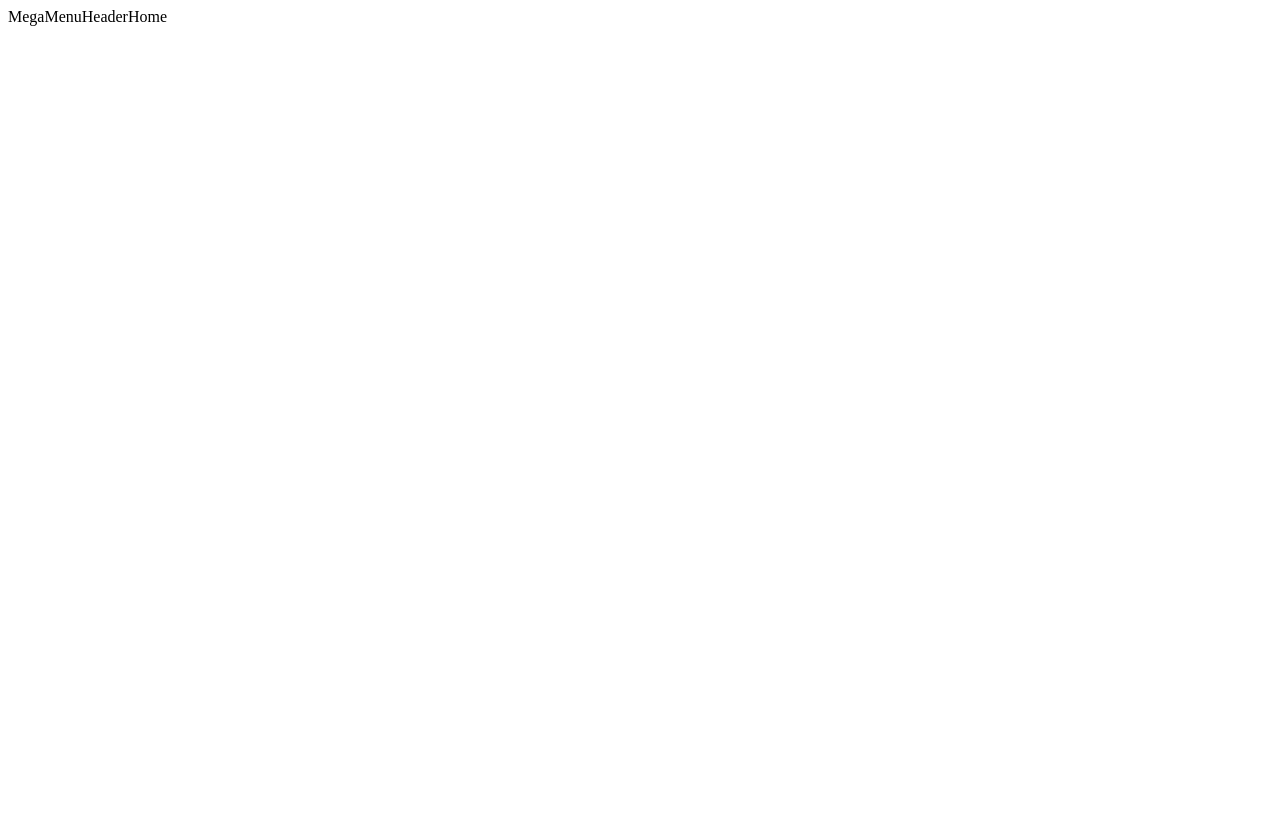
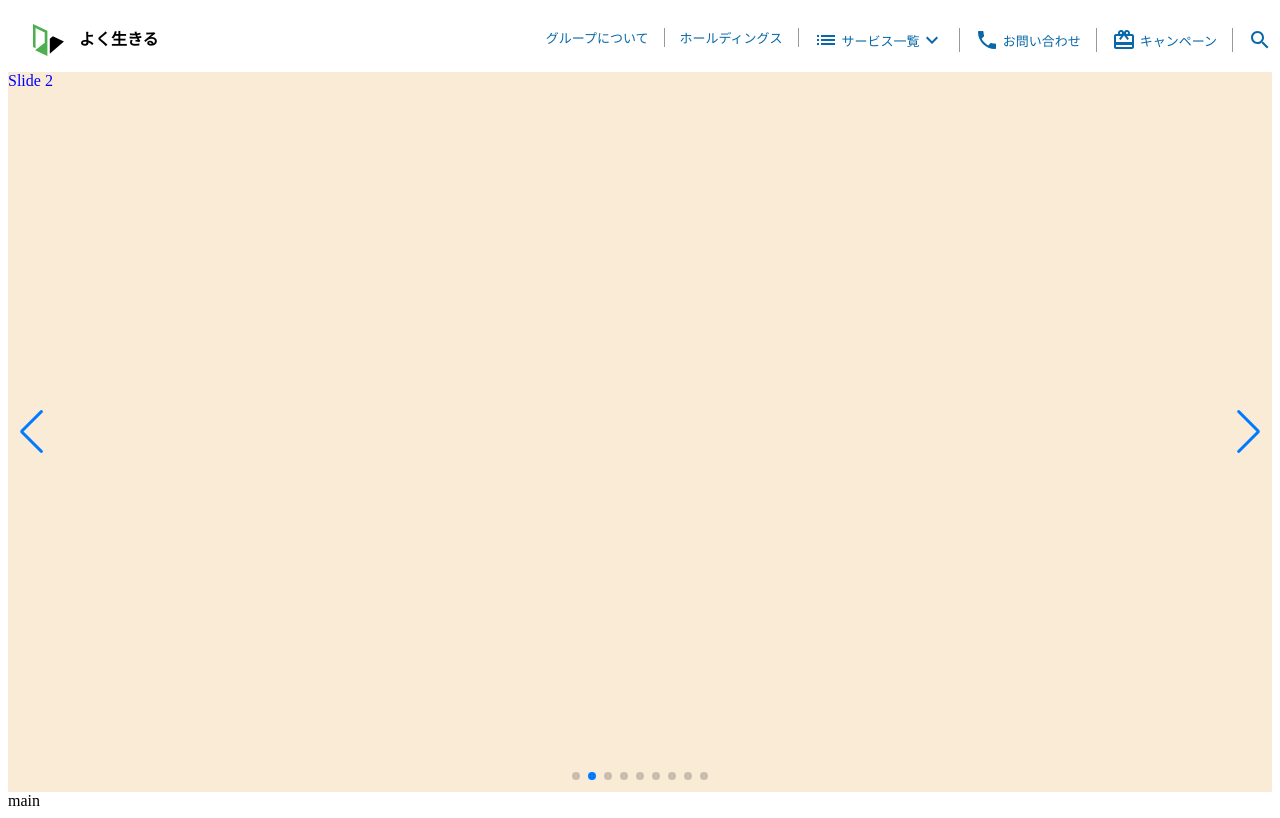
Before and after one commit to masui-maho-mwz/page-design-gallery-2, a Next.js app: page /mega-menu-header in a window 1280 px wide. Built offline with nearby package versions, Linux system fonts and the light colour scheme.

Commit message:
fix: メガメニュー付きページ作成開始

```diff
--- a/package.json
+++ b/package.json
@@ -15,7 +15,8 @@
     "next": "14.2.2",
     "normalize.css": "^8.0.1",
     "react": "^18",
-    "react-dom": "^18"
+    "react-dom": "^18",
+    "swiper": "^11.1.3"
   },
   "devDependencies": {
     "@types/node": "^20",
--- /dev/null
+++ b/src/app/mega-menu-header/header/index.tsx
@@ -0,0 +1,62 @@
+import 'swiper/css';
+import 'swiper/css/navigation';
+import 'swiper/css/pagination';
+
+import { AbstractLogo } from '@/app/components/elements/logos/tech-quest-logo';
+import CardGiftcardIcon from '@mui/icons-material/CardGiftcard';
+import KeyboardArrowDownIcon from '@mui/icons-material/KeyboardArrowDown';
+import ListIcon from '@mui/icons-material/List';
+import LocalPhoneIcon from '@mui/icons-material/LocalPhone';
+import SearchIcon from '@mui/icons-material/Search';
+import styles from './styles.module.css';
+
+export const Header = () => {
+  return (
+    <div className={styles.root}>
+      <h1 className={styles.title}>
+        <a href="" className={styles.logo}>
+          <AbstractLogo />
+        </a>
+        <a href="" className={styles.text}>
+          よく生きる
+        </a>
+      </h1>
+      {/* TODO: <nav>クリック後に開くサービス一覧</nav> */}
+      <ul className={styles.items}>
+        <li>
+          <a href="" className={styles.item}>
+            グループについて
+          </a>
+        </li>
+        <li>
+          <a href="" className={styles.item}>
+            ホールディングス
+          </a>
+        </li>
+        <li>
+          <a href="" className={styles.item}>
+            <ListIcon className={styles.icon} />
+            サービス一覧
+            <KeyboardArrowDownIcon />
+          </a>
+        </li>
+        <li>
+          <a href="" className={styles.item}>
+            <LocalPhoneIcon className={styles.icon} />
+            お問い合わせ
+          </a>
+        </li>
+        <li>
+          <a href="" className={styles.item}>
+            <CardGiftcardIcon className={styles.icon} />
+            キャンペーン
+          </a>
+        </li>
+        <li className={styles.item}>
+          <SearchIcon className={styles.search} />
+        </li>
+      </ul>
+      {/* TODO: <ul>虫眼鏡ホバーで表示される検索窓的なやつ</ul> */}
+    </div>
+  );
+};
--- /dev/null
+++ b/src/app/mega-menu-header/header/styles.module.css
@@ -0,0 +1,55 @@
+.root {
+  background-color: #fff;
+  display: flex;
+  position: fixed;
+  justify-content: space-between;
+  align-items: center;
+  width: 100%;
+  height: 64px;
+}
+
+.title {
+  margin-left: 25px;
+  display: flex;
+  align-items: center;
+}
+
+.logo {
+  display: flex;
+  align-items: center;
+}
+
+.text {
+  margin-left: 15px;
+  font-size: 16px;
+  line-height: 1.4;
+  text-decoration: none;
+  color: #000000;
+}
+
+.items {
+  display: flex;
+  list-style: none;
+}
+
+.item {
+  display: flex;
+  align-items: center;
+  font-size: 13px;
+  padding: 0 15px;
+  text-decoration: none;
+  color: #0868a8;
+  border-right: 1px solid #999999;
+}
+
+.item:hover {
+  color: #999999;
+}
+
+.icon {
+  margin-right: 0.25rem;
+}
+
+.search {
+  width: 75px;
+}
--- a/src/app/mega-menu-header/page.tsx
+++ b/src/app/mega-menu-header/page.tsx
@@ -1,3 +1,28 @@
+// import styles from './styles.module.css';
+import { Header } from '@/app/mega-menu-header/header';
+import { Slider } from '@/app/mega-menu-header/slider';
+
+// const images = [
+//   'public/images/sample_img1jpg.jpg',
+//   './../../../public/images/sample_img1jpg.jpg',
+//   './../../../public/images/sample_img1jpg.jpg',
+//   './../../../public/images/sample_img1jpg.jpg',
+//   './../../../public/images/sample_img1jpg.jpg',
+//   './../../../public/images/sample_img1jpg.jpg',
+//   './../../../public/images/sample_img1jpg.jpg',
+//   './../../../public/images/sample_img1jpg.jpg',
+//   './../../../public/images/sample_img1jpg.jpg',
+// ];
+
 export default function MegaMenuHeaderHome() {
-  return <div>MegaMenuHeaderHome</div>;
+  return (
+    <div>
+      <Header />
+      <div>
+        <Slider />
+        <div>main</div>
+      </div>
+      {/* <Fotter/> */}
+    </div>
+  );
 }
--- /dev/null
+++ b/src/app/mega-menu-header/slider/index.tsx
@@ -0,0 +1,44 @@
+'use client';
+
+import { Swiper, SwiperSlide } from 'swiper/react';
+
+import 'swiper/css';
+import 'swiper/css/navigation';
+import 'swiper/css/pagination';
+
+import { Autoplay, Navigation, Pagination } from 'swiper/modules';
+import styles from './styles.module.css';
+
+export const Slider = () => {
+  return (
+    <div className={styles.root}>
+      <Swiper
+        className={styles.swiper}
+        slidesPerView={'auto'} // TODO: 有無によって見た目の変化ないように見える
+        centeredSlides={true} // 有無によって見た目の変化ないように見える
+        spaceBetween={30} // 有無によって見た目の変化ないように見える
+        loop={true}
+        speed={2000}
+        autoplay={{
+          delay: 2500,
+          disableOnInteraction: false,
+        }}
+        pagination={{
+          clickable: true,
+        }}
+        navigation={true}
+        modules={[Autoplay, Pagination, Navigation]}
+      >
+        <SwiperSlide className={styles.items}>Slide 1</SwiperSlide>
+        <SwiperSlide>Slide 2</SwiperSlide>
+        <SwiperSlide>Slide 3</SwiperSlide>
+        <SwiperSlide>Slide 4</SwiperSlide>
+        <SwiperSlide>Slide 5</SwiperSlide>
+        <SwiperSlide>Slide 6</SwiperSlide>
+        <SwiperSlide>Slide 7</SwiperSlide>
+        <SwiperSlide>Slide 8</SwiperSlide>
+        <SwiperSlide>Slide 9</SwiperSlide>
+      </Swiper>
+    </div>
+  );
+};
--- /dev/null
+++ b/src/app/mega-menu-header/slider/styles.module.css
@@ -0,0 +1,11 @@
+.root {
+  background-color: antiquewhite;
+  height: 90vh;
+  padding-top: 64px;
+}
+
+.swiper {
+  width: 100%;
+  height: 100%;
+  color: blue;
+}
```
Also changed, not shown: 1 other file (tests, documents, lock files or other folders).
